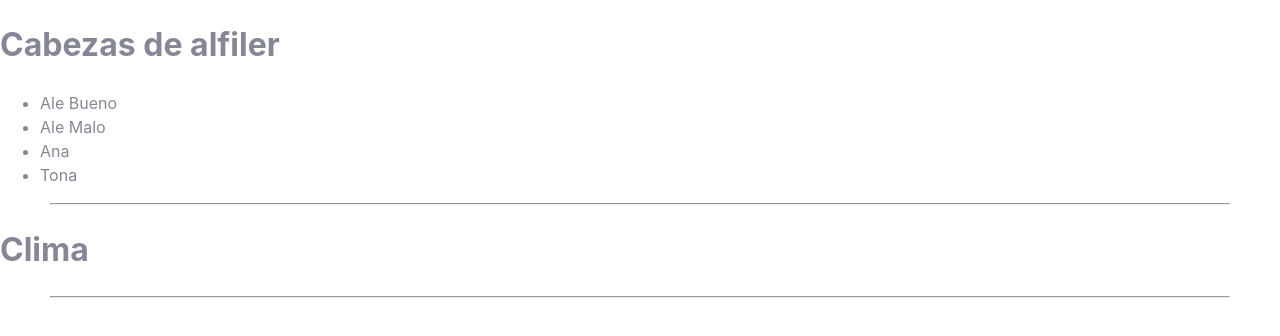
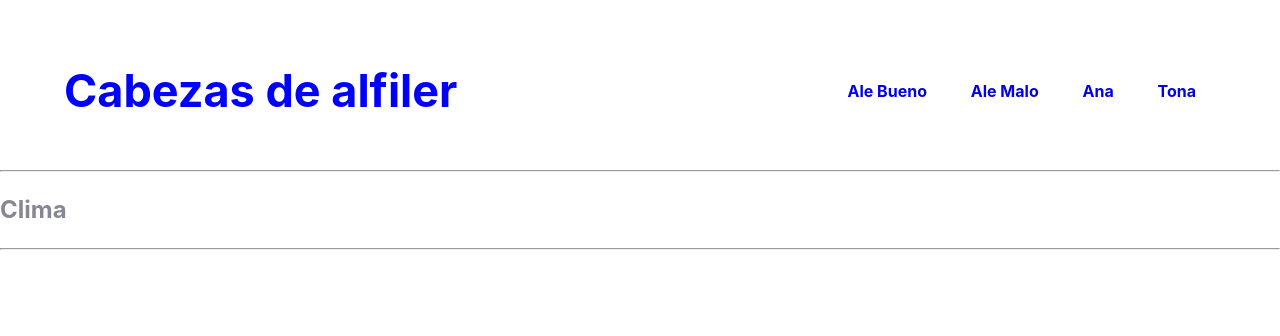
Before and after one commit to Tonitah/TDAW, a plain HTML site: page Frontend/index.html in a window 1280 px wide. Drawn offline with Linux system fonts and the light colour scheme.

Commit message:
Agregando cosillas x

```diff
--- a/Frontend/css/estilos.css
+++ b/Frontend/css/estilos.css
@@ -16,15 +16,29 @@ body {
   background-color: #fff;
 }
 
-/*.Contenido h1 {
-    border-style: solid;
-    margin:30px;
-    width: 100%;
-}*/
+/* Menú */
+nav {
+  display: flex;
+  align-items: center;
+  justify-content: space-between;
+  padding-top: 20px;
+  padding-left: 5%;
+  padding-right: 5%;
+  font-weight: bold;
+}
+ul li{
+  display: inline-block;
+  padding: 0px 20px;
+}
+a{
+  text-decoration: none;
+}
+h1 {
+  color: blue;
+  font-size: 45px;
+}
 
 hr {
-  margin-left: 50px;
-  margin-right: 50px;
   box-sizing: content-box;
   height: 0;
   overflow: visible;
--- a/Frontend/index.html
+++ b/Frontend/index.html
@@ -8,17 +8,19 @@
 </head>
 <body>
     <header>
-        <h1> Cabezas de alfiler </h1>
-        <ul>
-            <li> Ale Bueno </li>
-            <li> Ale Malo </li>
-            <li> Ana </li>
-            <li> Tona </li>
-        </ul>
+        <nav>
+            <h1> Cabezas de alfiler </h1>
+            <ul>
+                <li><a href="#"> Ale Bueno </a></li>
+                <li><a href="#"> Ale Malo </a></li>
+                <li><a href="#"> Ana </a></li>
+                <li><a href="#"> Tona </a></li>
+            </ul>
+        </nav>
     </header>
     <div id="Contenido" class="Contenido">
         <hr>
-        <h1> Clima </h1>
+        <h2> Clima </h2>
     </div>
     <footer>
         <hr>
```
